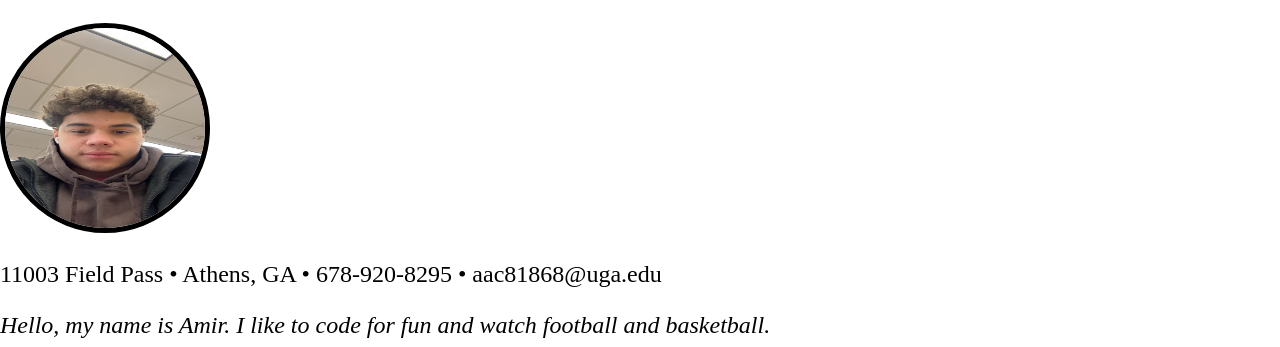
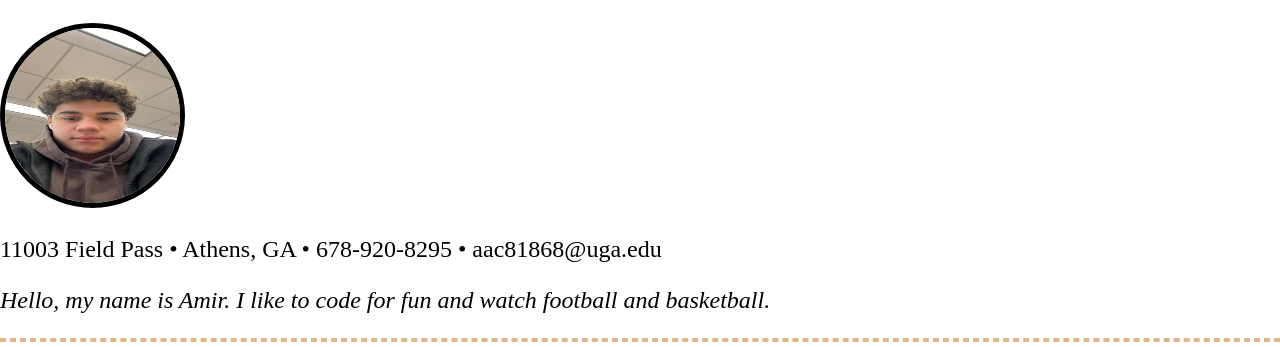
Before and after one commit to amircoxx/amircoxx.github.io, a plain HTML site: page index.html in a window 1280 px wide. Shown: the part 121-468 px from the top of the page. Drawn offline with Linux system fonts and the light colour scheme.

Commit message:
Update index.html

```diff
--- a/index.html
+++ b/index.html
@@ -18,7 +18,7 @@
     </nav>
     <section class="splash">
         <h1>Amir Cox</h1>
-        <img alt="amir photo" src="images/headshot.jpeg" width="200" height="200">
+        <img alt="amir photo" src="images/headshot.jpeg" width="175" height="175">
         <p class="address">11003 Field Pass &#x2022; Athens, GA &#x2022; 678-920-8295 &#x2022; aac81868@uga.edu</p>
         <p class="tag">Hello, my name is Amir. I like to code for fun and watch football and basketball.</p>
     </section>
```
